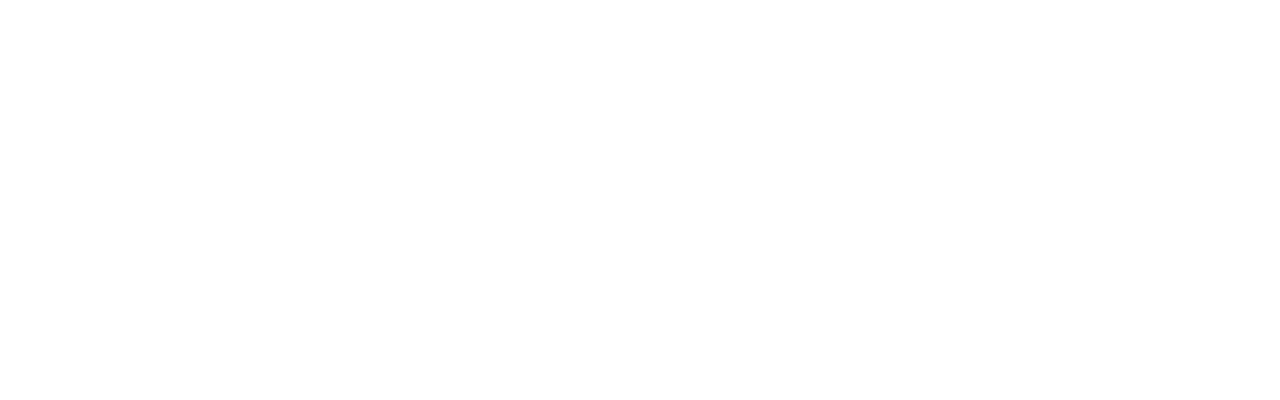
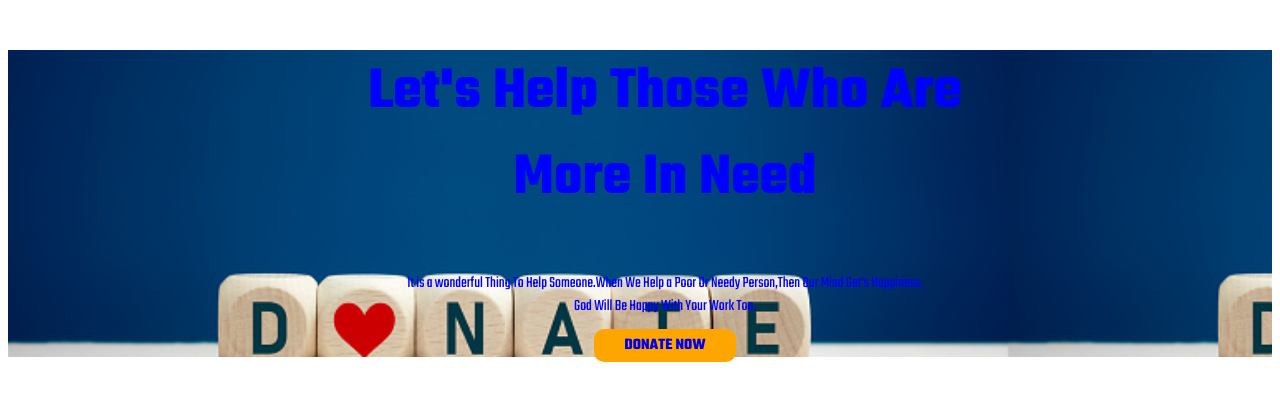
Before and after one commit to masudmahbub44/new-donate-website, a plain HTML site: page index.html in a window 1280 px wide. Drawn offline with Linux system fonts and the light colour scheme; a web font is replaced by a local one.

Commit message:
top banner added

```diff
--- a/index.html
+++ b/index.html
@@ -7,10 +7,31 @@
     <meta name="viewport" content="width=device-width, initial-scale=1.0">
     <title>New donate website</title>
     <link rel="stylesheet" href="style.css">
+    <link rel="preconnect" href="https://fonts.googleapis.com">
+    <link rel="preconnect" href="https://fonts.gstatic.com" crossorigin>
+    <link
+        href="https://fonts.googleapis.com/css2?family=Bebas+Neue&family=Roboto+Condensed:ital,wght@0,300;0,700;1,300&family=Rubik+Moonrocks&family=Teko:wght@400;700&display=swap"
+        rel="stylesheet">
+
+
 </head>
 
 <body>
+    <section class="top-banner">
+
+        <div class="text-center">
+            <h1>Let's Help Those Who Are<br>More In Need </h1>
+
+            <p>It is a wonderful Thing To Help Someone.When We Help a Poor Or Needy Person,Then Our Mind Get's
+                Happiness. <br>God Will Be Happy With Your Work Too.</p>
+            <a class="link-button" target="_blank" href="https://www.google.co">DONATE NOW</a>
+
+        </div>
+    </section>
+
 
 </body>
 
+
+
 </html>
--- a/style.css
+++ b/style.css
@@ -0,0 +1,36 @@
+body {
+    font-family: 'Bebas Neue', cursive;
+    font-family: 'Roboto Condensed', sans-serif;
+    font-family: 'Rubik Moonrocks', cursive;
+    font-family: 'Teko', sans-serif;
+    color: blue;
+    margin-right: 1000 px;
+
+}
+
+h1 {
+    font-size: 60px;
+    color: blue;
+}
+
+.text-center {
+    text-align: center;
+}
+
+.link-button {
+    text-decoration: none;
+    background-color: orange;
+    padding: 5px 30px;
+    border-radius: 10px;
+    font-weight: 700;
+}
+
+.top-banner {
+    background-image: url(d\ new.jpg);
+    background-size: 1000px;
+
+
+
+    padding-left: 50px;
+
+}
```
Also changed, not shown: d new.jpg (added), donation13.jpg (added), donation7.jpg (added), 1 other file.
